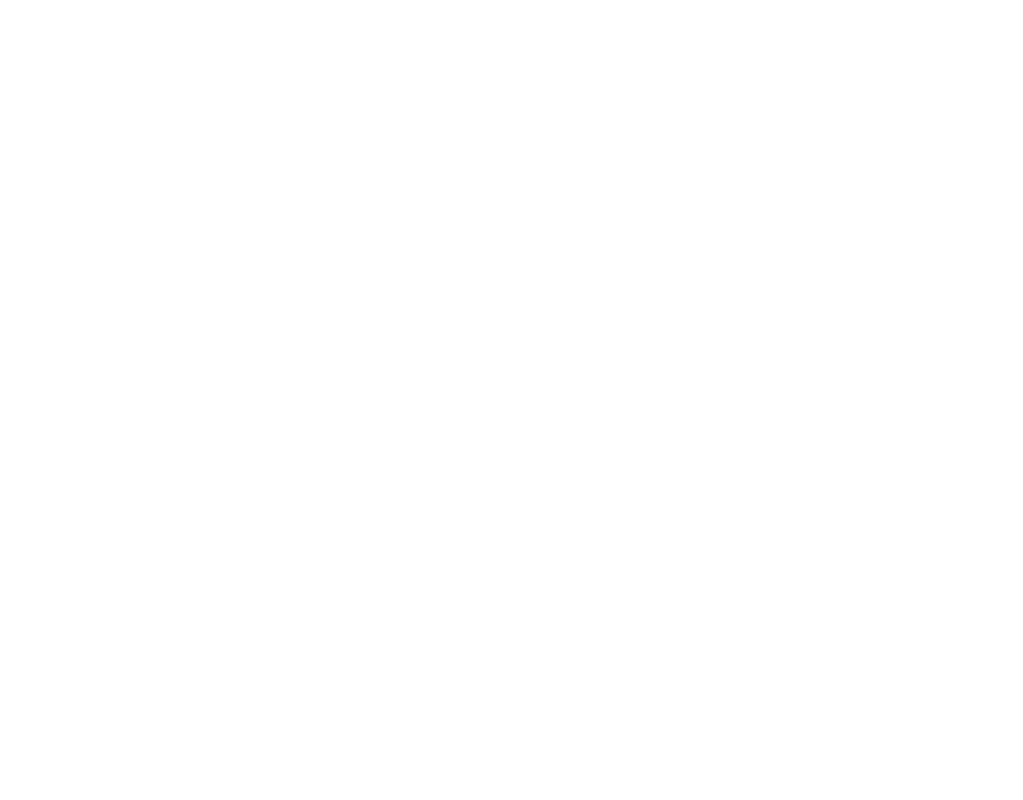
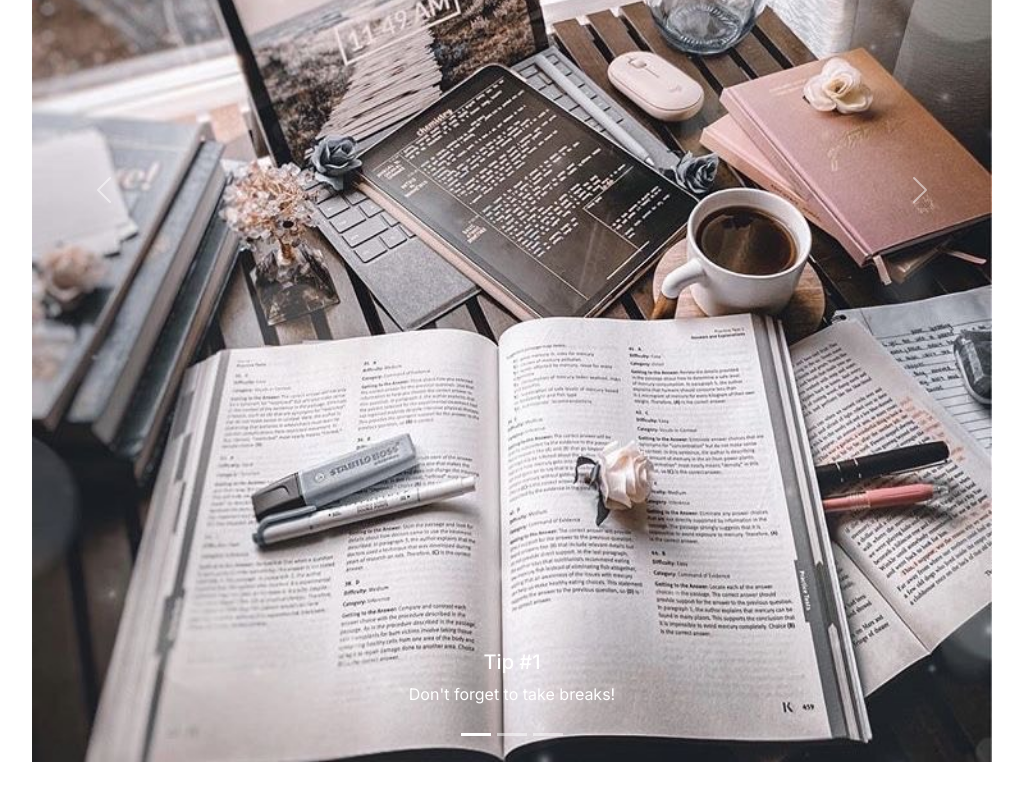
Before and after one commit to colinephit/orbital, a Next.js app: page /studyTips in a window 1280 px wide. Shown: the part 636-1436 px from the top of the page, without its empty margins (128-1151 px from the left). Before the commit the page ends 800 px from the top, so only its background shows below. Built offline with nearby package versions, Linux system fonts and the light colour scheme.

Commit message:
changed some files to typescript

```diff
--- a/app/globals.css
+++ b/app/globals.css
@@ -18,12 +18,7 @@
 
 body {
   color: rgb(var(--foreground-rgb));
-  background: linear-gradient(
-      to bottom,
-      transparent,
-      rgb(var(--background-end-rgb))
-    )
-    rgb(var(--background-start-rgb));
+  padding: 10rem;
 }
 
 @layer utilities {
--- /dev/null
+++ b/app/studyTips/TipsCarousel.js
@@ -0,0 +1,73 @@
+"use client";
+
+function TipsCarousel() {
+  return (
+    <div id="carouselExampleCaptions" class="carousel slide">
+      <div class="carousel-indicators">
+        <button
+          type="button"
+          data-bs-target="#carouselExampleCaptions"
+          data-bs-slide-to="0"
+          class="active"
+          aria-current="true"
+          aria-label="Slide 1"
+        ></button>
+        <button
+          type="button"
+          data-bs-target="#carouselExampleCaptions"
+          data-bs-slide-to="1"
+          aria-label="Slide 2"
+        ></button>
+        <button
+          type="button"
+          data-bs-target="#carouselExampleCaptions"
+          data-bs-slide-to="2"
+          aria-label="Slide 3"
+        ></button>
+      </div>
+      <div class="carousel-inner">
+        <div class="carousel-item active">
+          <img src="/StudyImage1.jpeg" class="d-block w-100" alt="..." />
+          <div class="carousel-caption d-none d-md-block">
+            <h5>Tip #1</h5>
+            <p>Don't forget to take breaks!</p>
+          </div>
+        </div>
+        <div class="carousel-item">
+          <img src="..." class="d-block w-100" alt="..." />
+          <div class="carousel-caption d-none d-md-block">
+            <h5>Tip #2</h5>
+            <p>Some representative placeholder content for the second slide.</p>
+          </div>
+        </div>
+        <div class="carousel-item">
+          <img src="..." class="d-block w-100" alt="..." />
+          <div class="carousel-caption d-none d-md-block">
+            <h5>Tip #3</h5>
+            <p>Some representative placeholder content for the third slide.</p>
+          </div>
+        </div>
+      </div>
+      <button
+        class="carousel-control-prev"
+        type="button"
+        data-bs-target="#carouselExampleCaptions"
+        data-bs-slide="prev"
+      >
+        <span class="carousel-control-prev-icon" aria-hidden="true"></span>
+        <span class="visually-hidden">Previous</span>
+      </button>
+      <button
+        class="carousel-control-next"
+        type="button"
+        data-bs-target="#carouselExampleCaptions"
+        data-bs-slide="next"
+      >
+        <span class="carousel-control-next-icon" aria-hidden="true"></span>
+        <span class="visually-hidden">Next</span>
+      </button>
+    </div>
+  );
+}
+
+export default TipsCarousel;
--- a/app/studyTips/page.js
+++ b/app/studyTips/page.js
@@ -2,13 +2,17 @@
 import React from "react";
 import "bootstrap/dist/css/bootstrap.css";
 import HomePageButton from "./HomePageButton";
+import TipsCarousel from "./TipsCarousel";
 
 export default function StudyTips() {
   return (
     <div>
-      <h1>study tips</h1>
+      <h1>Productivity Tips</h1>
       <div>
         <HomePageButton></HomePageButton>
+      </div>
+      <div>
+        <TipsCarousel></TipsCarousel>
       </div>
     </div>
   );
--- /dev/null
+++ b/app/toDoList/components/Checkbox,.js
@@ -0,0 +1,12 @@
+import * as React from "react";
+import Checkbox from "@mui/material/Checkbox";
+
+const label = { inputProps: { "aria-label": "Checkbox demo" } };
+
+export default function Checkboxes() {
+  return (
+    <div>
+      <Checkbox {...label} />
+    </div>
+  );
+}
--- a/app/toDoList/components/Header.js
+++ /dev/null
@@ -1,9 +0,0 @@
-
-
-function Header() {
-
-    return <h2> To-Do List </h2>
-
-}
-
-export default Header;
--- /dev/null
+++ b/app/toDoList/components/Header.tsx
@@ -0,0 +1,5 @@
+function Header() {
+  return <h2> To-Do List </h2>;
+}
+
+export default Header;
--- a/app/toDoList/components/HomePageButton.js
+++ b/app/toDoList/components/HomePageButton.js
@@ -1,6 +1,6 @@
 function HomePageButton() {
   return (
-    <a class="btn btn-primary" href="/" role="button" color="$red-500">
+    <a className="btn btn-primary" href="/" role="button" color="$red-500">
       Back to Home
     </a>
   );
--- a/app/toDoList/components/ListGroup.js
+++ b/app/toDoList/components/ListGroup.tsx
@@ -1,7 +1,7 @@
 "use client";
 
 function ListGroup() {
-  const items = [
+  let items = [
     "CS2030S lab",
     "CS2040S tutorial",
     "Math tutorial",
@@ -11,10 +11,10 @@
   return (
     <>
       <h1>To Do List</h1>
-      <ul class="list-group">
+      <ul className="list-group">
         {items.map((item) => (
           <li
-            class="list-group-item"
+            className="list-group-item"
             key={item}
             onClick={() => console.log("done!")}
           >
--- a/app/toDoList/page.js
+++ b/app/toDoList/page.tsx
@@ -5,6 +5,7 @@
 import ListGroup from "./components/ListGroup";
 
 export default function Page() {
+
   return (
     <>
       <div>
--- a/tsconfig.json
+++ b/tsconfig.json
@@ -27,7 +27,7 @@
     ".next/types/**/*.ts",
     "**/*.ts",
     "**/*.tsx"
-  ],
+, "app/toDoList/components/HomePageButton.js", "app/toDoList/components/HomePageButton.js"  ],
   "exclude": [
     "node_modules"
   ]
```
Also changed, not shown: app/studyTips/Style.css (added), app/studyTips/page.css (deleted), public/StudyImage1.jpeg (added).
